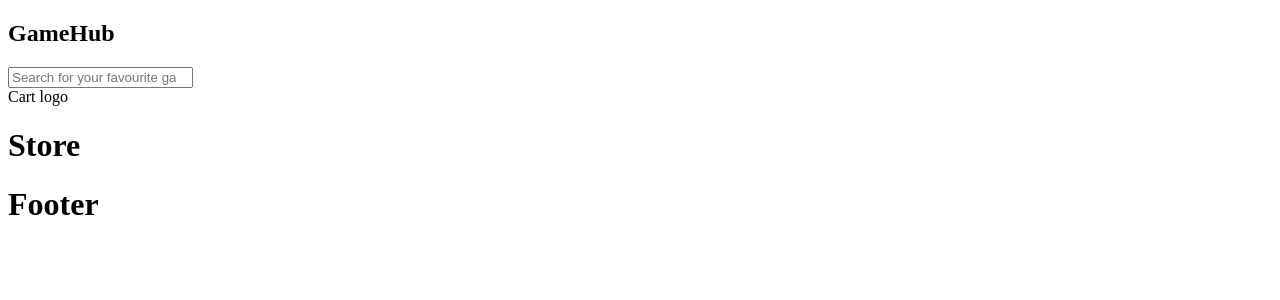
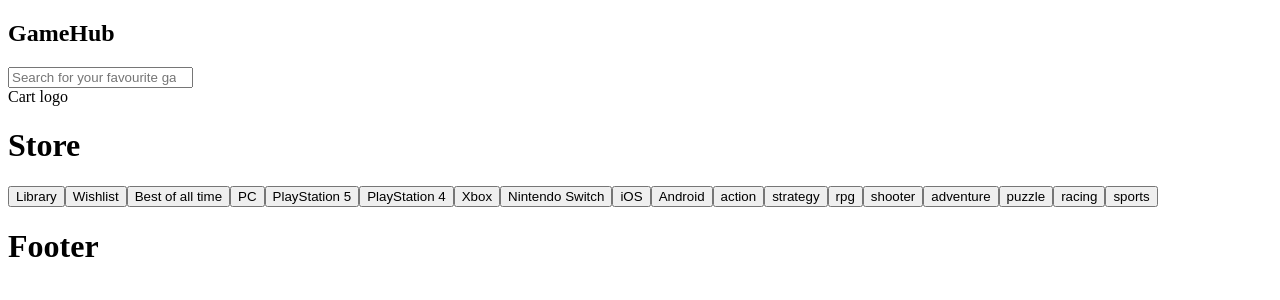
Before and after one commit to Ian-wafula1/GameHub, a React (Vite) app in the folder client/: page /store in a window 1280 px wide. Shown: the top 300 px of the page. Built offline with nearby package versions, Linux system fonts and the light colour scheme.

Commit message:
Add functionality for fetching data from external api

```diff
--- a/client/src/components/GameCard.jsx
+++ b/client/src/components/GameCard.jsx
@@ -6,9 +6,9 @@ export default function GameCard({game}) {
             <h1>{game.name || 'Unlisted'}</h1>
             <p>Platforms: {game?.parent_platforms?.map(platform => platform.name)?.join(', ') || 'Unlisted'}</p>
             <p>Price: ${game.price || getRandomPrice()}</p>
-            <p>Genre: {game}</p>
-            <p>Rating: {game.rating}</p>
-            <p>Release Date: {game.released}</p>
+            <p>Genre: {game?.genres?.map(genre => genre.name)?.join(', ') || 'Unlisted'}</p>
+            <p>Rating: {game.rating || 'Unlisted'}</p>
+            <p>Release Date: {game.released || 'Unlisted'}</p>
         </div>
     )
 }
--- a/client/src/components/SearchBar.jsx
+++ b/client/src/components/SearchBar.jsx
@@ -11,11 +11,9 @@ export default function SearchBar() {
 
     function handleSubmit(e) {
         e.preventDefault();
-        console.log(searchTerm);
         axios.get(`https://api.rawg.io/api/games?search=${searchTerm}&key=6c8e0c847dd14ebd88f23676a432f0fa`)
         .then(res => {
             setGames(res.data.results)
-            console.log(res.data)
             if (location.pathname !== '/store') {
                 navigate('/store')
             }
--- a/client/src/pages/Store.jsx
+++ b/client/src/pages/Store.jsx
@@ -1,23 +1,38 @@
 import { useContext } from "react"
 import { AppContext } from "../context/AppContext"
-// import getRandomPrice from "../utils/getRandomPrice"
+import getRandomPrice from "../utils/getRandomPrice"
 import GameCard from "../components/GameCard"
+import fetchPlatform from "../utils/fetchPlatform"
+import fetchGenre from "../utils/fetchGenre"
+import fetchTop from "../utils/fetchTop"
+import { useNavigate } from "react-router-dom"
+
+const platforms = [['PC', 4], ['PlayStation 5', 187], ['PlayStation 4', 18], ['Xbox', 1], ['Nintendo Switch', 7], ['iOS', 3], ['Android', 21]]
+const genres = ['action', 'strategy', 'rpg', 'shooter', 'adventure', 'puzzle', 'racing', 'sports']
 
 export default function Store() {
 
-    const {games} = useContext(AppContext)
-    console.log(games[0]?.name)
-    // console.log(games[0] == '[object Object]' ? JSON.parse(games): 'wow such empty')
-    console.log(games)
-    console.log(games.length)
+    const navigate = useNavigate()
+    const {games, setGames} = useContext(AppContext)
     return (
         <>
             <h1>Store</h1>
+            <aside>
+                <button onClick={() => navigate('/library')}>Library</button>
+                <button onClick={() => navigate('/wishlist')}>Wishlist</button>
+                <button onClick={() => fetchTop({platform_id: 4, setGames})}>Best of all time</button>
+                {platforms.map(x =>
+                    <button key={x[0]} onClick={() => fetchPlatform({platform_id: x[1], setGames})}>{x[0]}</button>
+                )}
+                {genres.map(x =>
+                    <button key={x} onClick={() => fetchGenre({genre: x, setGames})}>{x}</button>
+                )}
+            </aside>
             <div className="game">
-                {games.map(game =>
-                    <GameCard key={game.id} game={game} />// game.price = getRandomPrice()
-                )}
-                {/* {games && <GameCard game={games[0]} />} */}
+                {games.map(game => {
+                    game.price = getRandomPrice()
+                    return <GameCard key={game.id} game={game} />
+                })}
             </div>
         </>
     )
--- /dev/null
+++ b/client/src/utils/fetchGenre.jsx
@@ -0,0 +1,13 @@
+import axios from "axios";
+import { AppContext } from "../context/AppContext";
+// import { useContext } from "react";
+
+export default function fetchGenre({genre, setGames}) {
+    // const {setGames} = useContext(AppContext)
+    axios.get(`https://api.rawg.io/api/games?genres=${genre}&key=6c8e0c847dd14ebd88f23676a432f0fa`)
+    .then(res => {
+        setGames(res.data.results)
+    })
+    .catch(err => console.log(err))
+
+}
--- /dev/null
+++ b/client/src/utils/fetchPlatform.jsx
@@ -0,0 +1,13 @@
+import axios from "axios";
+import { AppContext } from "../context/AppContext";
+// import { useContext } from "react";
+
+export default function fetchPlatform({platform_id, setGames}) {
+    // const {setGames} = useContext(AppContext)
+    axios.get(`https://api.rawg.io/api/games?platforms=${platform_id}&key=6c8e0c847dd14ebd88f23676a432f0fa`)
+    .then(res => {
+        setGames(res.data.results)
+    })
+    .catch(err => console.log(err))
+
+}
--- /dev/null
+++ b/client/src/utils/fetchTop.jsx
@@ -0,0 +1,12 @@
+import axios from "axios";
+import { AppContext } from "../context/AppContext";
+// import { useContext } from "react";
+
+export default function fetchTop({setGames}) {
+    // const {setGames} = useContext(AppContext)
+    axios.get(`https://api.rawg.io/api/games?key=6c8e0c847dd14ebd88f23676a432f0fa`)
+    .then(res => {
+        setGames(res.data.results)
+    })
+    .catch(err => console.log(err))
+}
--- a/client/vite.config.js
+++ b/client/vite.config.js
@@ -1,10 +1,9 @@
 import { defineConfig } from 'vite';
 import react from '@vitejs/plugin-react';
-import tailwindcss from '@tailwindcss/vite'
 
 // https://vite.dev/config/
 export default defineConfig({
-	plugins: [react(), tailwindcss()],
+	plugins: [react()],
   server: {
     proxy: {
       '/api': {
```
